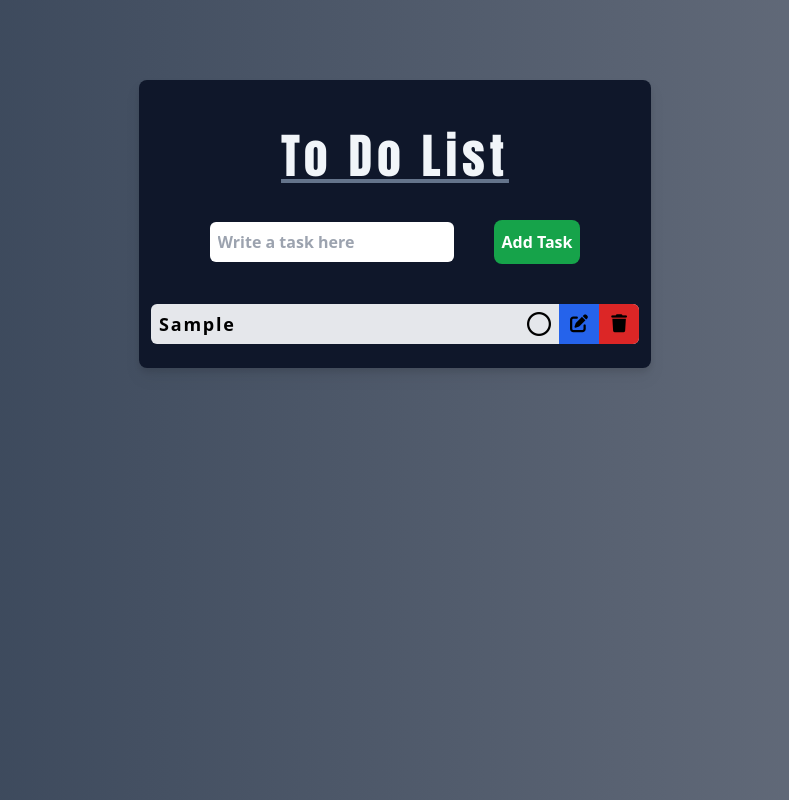
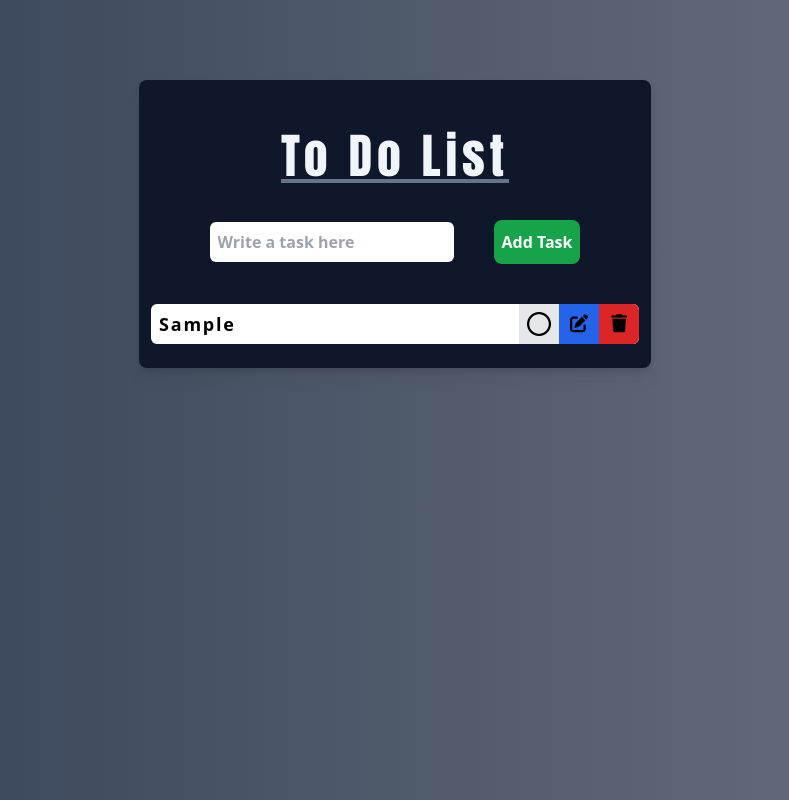
Before and after one commit to Dimakzkuru/ToDoApp, a React (Vite) app: page /ToDoApp/ in a window 1280 px wide. Both pictures are taken after typing "Sample" into the empty fields and a click on the button "Add Task". Shown: the whole page, without its empty margins (245-1034 px from the left). Built offline with nearby package versions, Linux system fonts and the light colour scheme; a web font is replaced by a local one.

Commit message:
Task Style Changes

```diff
--- a/src/Components/EditForm.jsx
+++ b/src/Components/EditForm.jsx
@@ -34,7 +34,7 @@ export const EditForm = ({ task, editTask, isFocused }) => {
       />
       <button
         type="submit"
-        className="rounded-lg bg-green-600 h-7 transition ease-in-out delay-150  hover:-translate-y-0.5 flex px-2 font-semibold text-white justify-center align-center flex  "
+        className="rounded-lg bg-green-600 h-7 transition ease-in-out delay-150  hover:-translate-y-0.5  px-2 font-semibold text-white justify-center align-center flex  "
       >
         Save Changes
       </button>
--- a/src/Components/Task.jsx
+++ b/src/Components/Task.jsx
@@ -9,11 +9,15 @@ export const Task = ({
 }) => {
   return (
     <>
-      <div className="bg-gray-200 rounded-md pl-2 mb-3 transition ease-in-out delay-150 hover:-translate-y-1.5">
+      <div
+        className={`${
+          task.isCompleted ? "bg-gray-300" : "bg-white"
+        } rounded-md pl-2 mb-3 transition ease-in-out delay-150 hover:-translate-y-1.5`}
+      >
         <li className="flex items-center justify-center flex-row content-between ">
           {task.isCompleted ? (
             <>
-              <span className=" flex-1 text-lg font-extrabold items-center tracking-widest line-through">
+              <span className=" flex-1 text-lg font-extrabold items-center tracking-widest line-through-thick">
                 {task.input}
               </span>
               <button
--- a/src/index.css
+++ b/src/index.css
@@ -3,3 +3,10 @@
 @tailwind base;
 @tailwind components;
 @tailwind utilities;
+
+@layer utilities {
+  .line-through-thick {
+    text-decoration: line-through;
+    text-decoration-thickness: 3px; /* Adjust the thickness as needed */
+  }
+}
```
